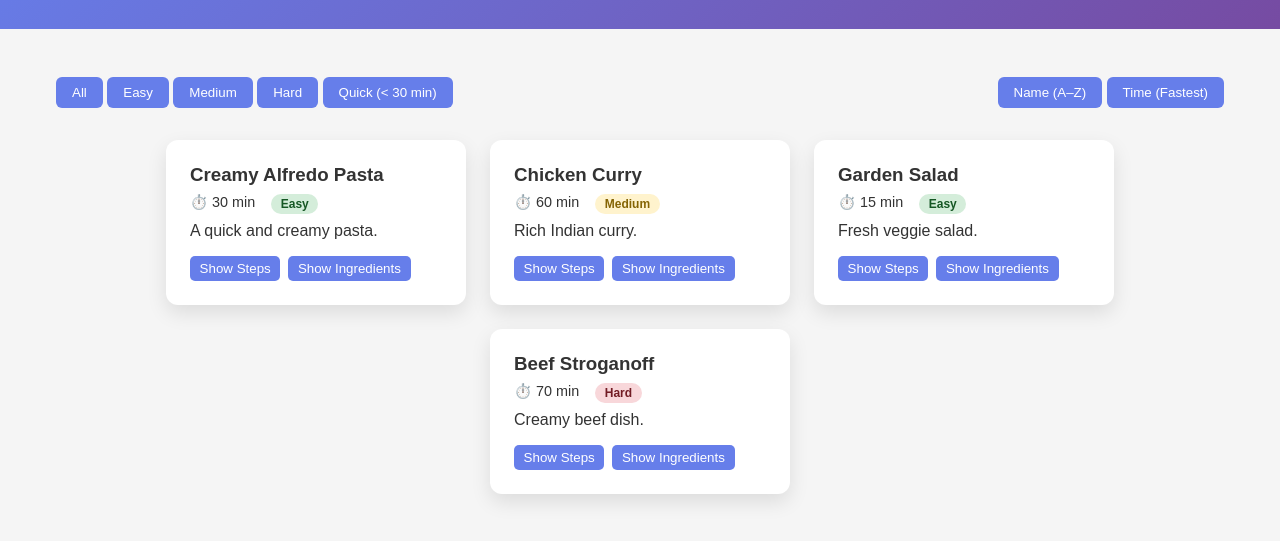
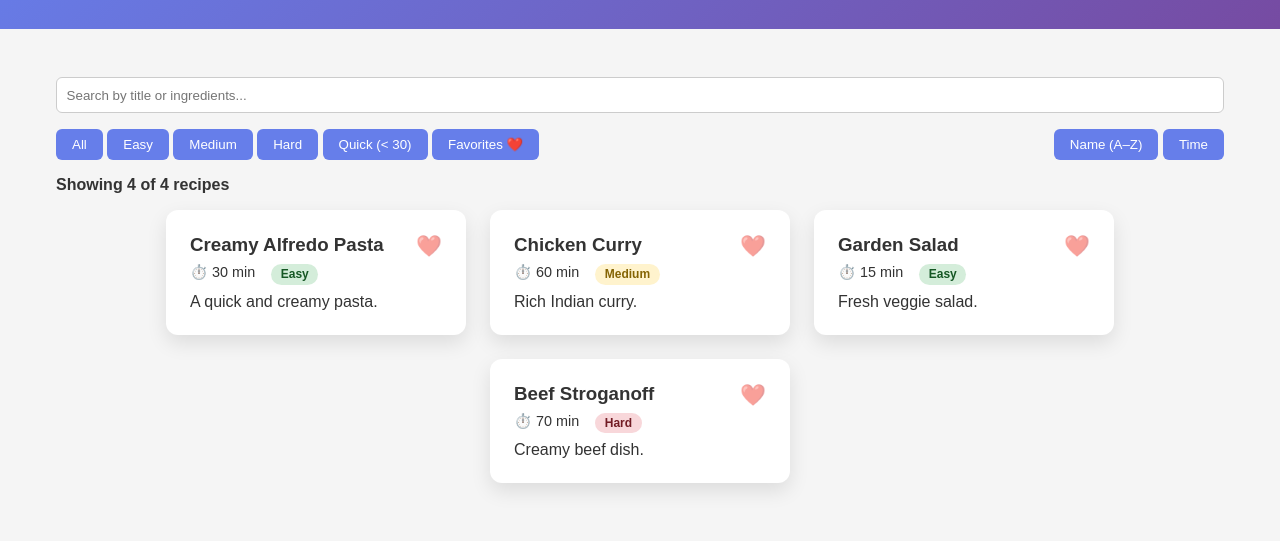
Before and after one commit to karmjitsg-121/recipejs-functional-cooking, a plain HTML site: page index.html in a window 1280 px wide. Shown: the part 91-632 px from the top of the page. Drawn offline with Linux system fonts and the light colour scheme.

Commit message:
This is the part 4 of commiting

```diff
--- a/app.js
+++ b/app.js
@@ -10,14 +10,6 @@
       difficulty: "easy",
       description: "A quick and creamy pasta.",
       ingredients: ["Pasta", "Cream", "Garlic", "Cheese"],
-      steps: [
-        "Boil pasta",
-        "Prepare sauce",
-        {
-          step: "Combine",
-          substeps: ["Mix pasta with sauce", "Add cheese"]
-        }
-      ]
     },
     {
       id: 2,
@@ -26,20 +18,6 @@
       difficulty: "medium",
       description: "Rich Indian curry.",
       ingredients: ["Chicken", "Onion", "Spices"],
-      steps: [
-        "Marinate chicken",
-        {
-          step: "Cook curry",
-          substeps: [
-            "Fry onions",
-            "Add spices",
-            {
-              step: "Simmer",
-              substeps: ["Add chicken", "Cook till tender"]
-            }
-          ]
-        }
-      ]
     },
     {
       id: 3,
@@ -48,7 +26,6 @@
       difficulty: "easy",
       description: "Fresh veggie salad.",
       ingredients: ["Lettuce", "Tomato", "Cucumber"],
-      steps: ["Chop vegetables", "Mix and serve"]
     },
     {
       id: 4,
@@ -57,8 +34,7 @@
       difficulty: "hard",
       description: "Creamy beef dish.",
       ingredients: ["Beef", "Mushroom", "Cream"],
-      steps: ["Cook beef", "Prepare sauce", "Combine"]
-    }
+    },
   ];
 
   /* =========================
@@ -66,80 +42,79 @@
   ========================== */
   let currentFilter = "all";
   let currentSort = null;
+  let searchTerm = "";
+  let favorites = JSON.parse(localStorage.getItem("favorites")) || [];
 
   const recipeContainer = document.querySelector("#recipe-container");
-
-  /* =========================
-     RECURSIVE STEPS
-  ========================== */
-  const renderSteps = (steps) => `
-    <ul>
-      ${steps.map(step =>
-        typeof step === "string"
-          ? `<li>${step}</li>`
-          : `<li>${step.step}${renderSteps(step.substeps)}</li>`
-      ).join("")}
-    </ul>
-  `;
+  const counter = document.querySelector("#counter");
+  const searchInput = document.querySelector("#search");
 
   /* =========================
      CARD TEMPLATE
   ========================== */
-  const createRecipeCard = (recipe) => `
-    <div class="recipe-card" data-id="${recipe.id}">
-      <h3>${recipe.title}</h3>
+  const createRecipeCard = (r) => `
+    <div class="recipe-card">
+      <span
+        class="favorite ${favorites.includes(r.id) ? "active" : ""}"
+        data-fav="${r.id}"
+      >❤️</span>
+
+      <h3>${r.title}</h3>
+
       <div class="recipe-meta">
-        <span>⏱️ ${recipe.time} min</span>
-        <span class="difficulty ${recipe.difficulty}">${recipe.difficulty}</span>
-      </div>
-      <p>${recipe.description}</p>
-
-      <div class="recipe-actions">
-        <button data-action="steps">Show Steps</button>
-        <button data-action="ingredients">Show Ingredients</button>
+        <span>⏱️ ${r.time} min</span>
+        <span class="difficulty ${r.difficulty}">
+          ${r.difficulty}
+        </span>
       </div>
 
-      <div class="recipe-details steps">
-        <h4>Steps</h4>
-        ${renderSteps(recipe.steps)}
-      </div>
-
-      <div class="recipe-details ingredients">
-        <h4>Ingredients</h4>
-        <ul>
-          ${recipe.ingredients.map(i => `<li>${i}</li>`).join("")}
-        </ul>
-      </div>
+      <p>${r.description}</p>
     </div>
   `;
 
   /* =========================
-     FILTER & SORT
+     FILTER / SORT / SEARCH
   ========================== */
-  const filterRecipes = (list) => {
-    if (currentFilter === "quick") return list.filter(r => r.time < 30);
-    if (["easy","medium","hard"].includes(currentFilter))
-      return list.filter(r => r.difficulty === currentFilter);
-    return list;
-  };
+  const applyAll = (list) => {
+    let result = [...list];
 
-  const sortRecipes = (list) => {
-    const copy = [...list];
-    if (currentSort === "name")
-      return copy.sort((a,b) => a.title.localeCompare(b.title));
-    if (currentSort === "time")
-      return copy.sort((a,b) => a.time - b.time);
-    return copy;
-  };
+    if (currentFilter === "favorites") {
+      result = result.filter(r => favorites.includes(r.id));
+    } else if (["easy","medium","hard"].includes(currentFilter)) {
+      result = result.filter(r => r.difficulty === currentFilter);
+    } else if (currentFilter === "quick") {
+      result = result.filter(r => r.time < 30);
+    }
 
-  const updateDisplay = () => {
-    let updated = filterRecipes(recipes);
-    updated = sortRecipes(updated);
-    recipeContainer.innerHTML = updated.map(createRecipeCard).join("");
+    if (searchTerm) {
+      result = result.filter(r =>
+        r.title.toLowerCase().includes(searchTerm) ||
+        r.ingredients.join(" ").toLowerCase().includes(searchTerm)
+      );
+    }
+
+    if (currentSort === "name") {
+      result.sort((a,b) => a.title.localeCompare(b.title));
+    }
+
+    if (currentSort === "time") {
+      result.sort((a,b) => a.time - b.time);
+    }
+
+    return result;
   };
 
   /* =========================
-     EVENTS (DELEGATION)
+     RENDER
+  ========================== */
+  const updateDisplay = () => {
+    const visible = applyAll(recipes);
+    recipeContainer.innerHTML = visible.map(createRecipeCard).join("");
+    counter.textContent = `Showing ${visible.length} of ${recipes.length} recipes`;
+  };
+
+  /* =========================
+     EVENTS
   ========================== */
   document.addEventListener("click", (e) => {
     if (e.target.dataset.filter) {
@@ -152,12 +127,27 @@
       updateDisplay();
     }
 
-    if (e.target.dataset.action) {
-      const card = e.target.closest(".recipe-card");
-      const section = card.querySelector("." + e.target.dataset.action);
-      section.style.display =
-        section.style.display === "block" ? "none" : "block";
+    if (e.target.dataset.fav) {
+      const id = Number(e.target.dataset.fav);
+      favorites = favorites.includes(id)
+        ? favorites.filter(f => f !== id)
+        : [...favorites, id];
+
+      localStorage.setItem("favorites", JSON.stringify(favorites));
+      updateDisplay();
     }
+  });
+
+  /* =========================
+     SEARCH (DEBOUNCE)
+  ========================== */
+  let debounceTimer;
+  searchInput.addEventListener("input", (e) => {
+    clearTimeout(debounceTimer);
+    debounceTimer = setTimeout(() => {
+      searchTerm = e.target.value.toLowerCase();
+      updateDisplay();
+    }, 300);
   });
 
   /* =========================
--- a/index.html
+++ b/index.html
@@ -14,6 +14,13 @@
   </header>
 
   <main>
+    <!-- Search -->
+    <input
+      type="text"
+      id="search"
+      placeholder="Search by title or ingredients..."
+    />
+
     <!-- Controls -->
     <div class="controls">
       <div class="filters">
@@ -21,19 +28,21 @@
         <button data-filter="easy">Easy</button>
         <button data-filter="medium">Medium</button>
         <button data-filter="hard">Hard</button>
-        <button data-filter="quick">Quick (&lt; 30 min)</button>
+        <button data-filter="quick">Quick (&lt; 30)</button>
+        <button data-filter="favorites">Favorites ❤️</button>
       </div>
 
       <div class="sort">
         <button data-sort="name">Name (A–Z)</button>
-        <button data-sort="time">Time (Fastest)</button>
+        <button data-sort="time">Time</button>
       </div>
     </div>
 
+    <!-- Counter -->
+    <p id="counter"></p>
+
     <!-- Recipes -->
-    <div id="recipe-container">
-      <!-- Rendered by JS -->
-    </div>
+    <div id="recipe-container"></div>
   </main>
 
   <script src="app.js"></script>
--- a/style.css
+++ b/style.css
@@ -27,13 +27,22 @@ main {
   padding: 1rem;
 }
 
+/* Search */
+#search {
+  width: 100%;
+  padding: 0.6rem;
+  margin-bottom: 1rem;
+  border-radius: 6px;
+  border: 1px solid #ccc;
+}
+
 /* Controls */
 .controls {
   display: flex;
   justify-content: space-between;
   flex-wrap: wrap;
   gap: 1rem;
-  margin-bottom: 2rem;
+  margin-bottom: 1rem;
 }
 
 .controls button {
@@ -47,6 +56,12 @@ main {
 
 .controls button:hover {
   background: #764ba2;
+}
+
+/* Counter */
+#counter {
+  margin-bottom: 1rem;
+  font-weight: bold;
 }
 
 /* Recipe Grid */
@@ -91,29 +106,15 @@ main {
 .medium { background: #fff3cd; color: #856404; }
 .hard { background: #f8d7da; color: #721c24; }
 
-/* Actions */
-.recipe-actions {
-  margin-top: 1rem;
-  display: flex;
-  gap: 0.5rem;
+/* Favorite */
+.favorite {
+  font-size: 1.3rem;
+  cursor: pointer;
+  float: right;
+  opacity: 0.5;
 }
 
-.recipe-actions button {
-  padding: 0.3rem 0.6rem;
-  border-radius: 5px;
-  border: none;
-  background: #667eea;
-  color: white;
-  cursor: pointer;
+.favorite.active {
+  color: red;
+  opacity: 1;
 }
-
-/* Expandable */
-.recipe-details {
-  display: none;
-  margin-top: 1rem;
-}
-
-.recipe-details ul {
-  margin-left: 1.2rem;
-  margin-top: 0.5rem;
-}
```
